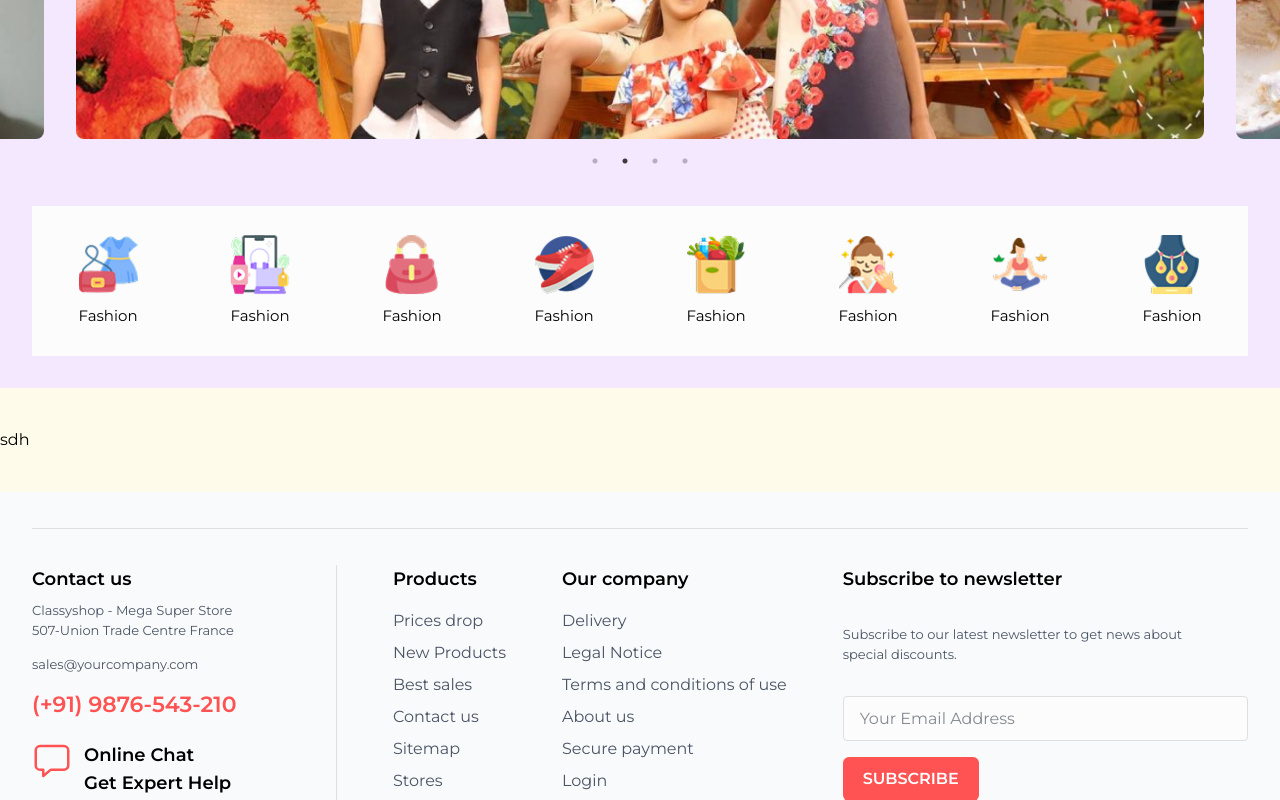
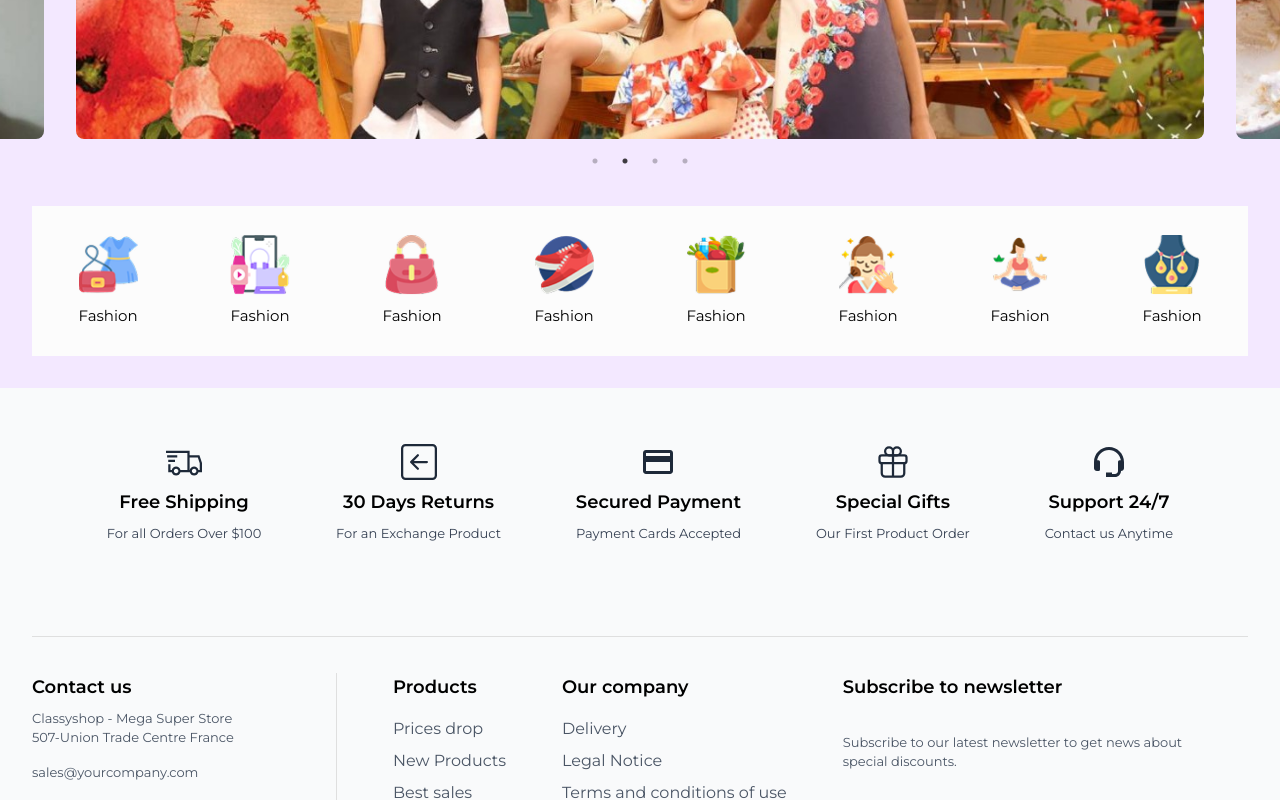
Before and after one commit to farzanacoder/CLASSYSHOP, a React (Vite) app: page / in a window 1280 px wide. Shown: the part 420-1220 px from the top of the page. Built offline with nearby package versions, Linux system fonts and the light colour scheme.

Commit message:
finally footer done

```diff
--- /dev/null
+++ b/src/components/FooterBrand.jsx
@@ -0,0 +1,17 @@
+import React from "react";
+import Image from "./Image";
+import Footimg from "../assets/brand1.png";
+import Flex from "./Flex";
+import { LiaShippingFastSolid } from "react-icons/lia";
+
+const FooterBrand = ({ icon, title, subtitle }) => {
+  return (
+    <Flex className="flex-col items-center justify-center text-center">
+      <button className="">{icon}</button>
+      <h1 className="text-lg mb-2 w-full font-mont font-semibold">{title}</h1>
+      <p className="text-[13px] text-gray-700">{subtitle}</p>
+    </Flex>
+  );
+};
+
+export default FooterBrand;
--- a/src/layouts/Footer.jsx
+++ b/src/layouts/Footer.jsx
@@ -6,12 +6,28 @@ import { FaFacebookF, FaInstagram, FaPinterestP } from "react-icons/fa";
 import { CiYoutube } from "react-icons/ci";
 import Container from "../components/Container";
 import List from "../components/List";
-import { IoChatboxOutline } from "react-icons/io5";
+import { IoChatboxOutline, IoGiftOutline } from "react-icons/io5";
+import FooterBrand from "../components/FooterBrand";
+import { LiaShippingFastSolid } from "react-icons/lia";
+import { BsArrowLeftSquare } from "react-icons/bs";
+import { BiSupport } from "react-icons/bi";
+import { MdOutlinePayment } from "react-icons/md";
 
 const Footer = () => {
   return (
     <footer className="bg-gray-50">
-      <section className="py-10 bg-amber-50">sdh</section>
+
+      <section className="py-14">
+        <Container>
+          <Flex className='justify-evenly'>
+            <FooterBrand icon={<LiaShippingFastSolid className="text-4xl mb-2 hover:text-red duration-500 hover:-translate-y-2 text-gray-800"/>} title='Free Shipping' subtitle='For all Orders Over $100'/>
+            <FooterBrand icon={<BsArrowLeftSquare className="text-4xl mb-2 hover:text-red duration-500 hover:-translate-y-2 text-gray-800"/>} title='30 Days Returns' subtitle='For an Exchange Product'/>
+            <FooterBrand icon={<MdOutlinePayment className="text-4xl mb-2 hover:text-red duration-500 hover:-translate-y-2 text-gray-800"/>} title='Secured Payment' subtitle='Payment Cards Accepted'/>
+            <FooterBrand icon={<IoGiftOutline className="text-4xl mb-2 hover:text-red duration-500 hover:-translate-y-2 text-gray-800"/>} title='Special Gifts' subtitle='Our First Product Order'/>
+            <FooterBrand icon={<BiSupport className="text-4xl mb-2 hover:text-red duration-500 hover:-translate-y-2 text-gray-800"/>} title='Support 24/7' subtitle='Contact us Anytime'/>
+          </Flex>
+        </Container>
+      </section>
 
       <section className="border-b border-gray pt-9 pb-14">
         <Container className="border-t border-gray">
```
